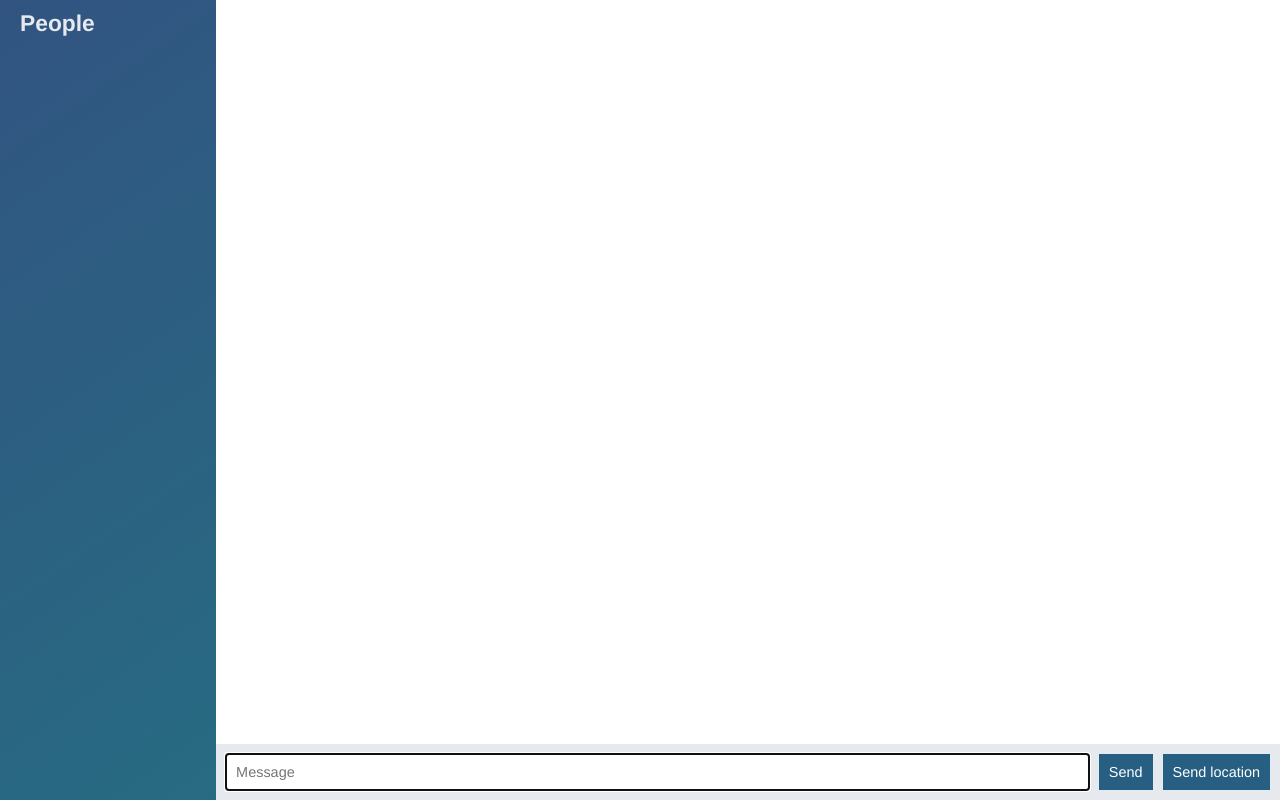
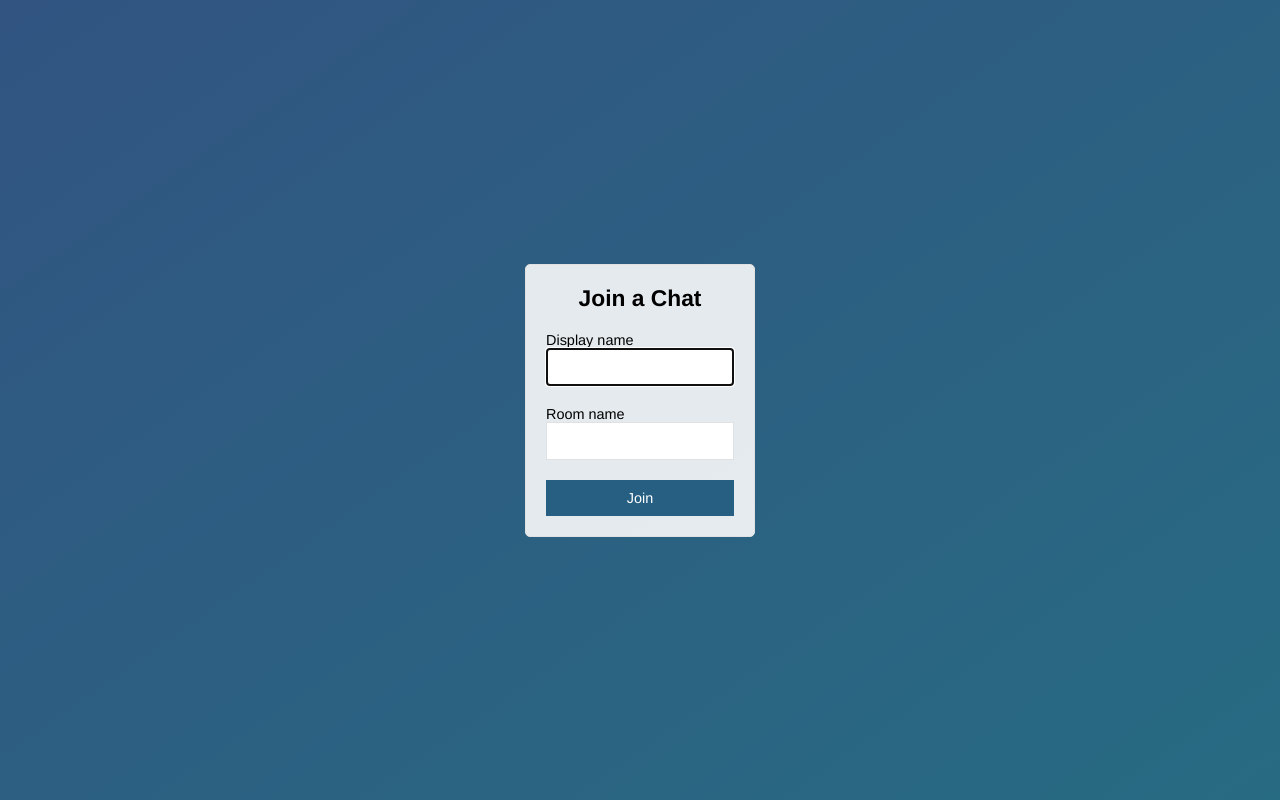
Before and after one commit to nayphyokyaw/nodejs-app, a website: page public/index.html in a window 1280 px wide. Drawn offline with nearby package versions, Linux system fonts and the light colour scheme; no server answers.

Commit message:
Add Join page that sumit to chat.html

```diff
--- a/public/index.html
+++ b/public/index.html
@@ -2,58 +2,28 @@
 <html>
 	<head>
 		<meta charset="utf-8">
+		<title>Join | ChatApp</title>
+		<meta name="viewport" content="width=device-width, initial-scale=1, user-scalable=no">
 		<link rel="stylesheet" href="/css/style.css">
-    <title> This is My Chat web application </title>
 	</head>
-  <body class="chat">
-
-  <div class="chat__sidebar">
-    <h3>People</h3>
-    <div id="users"></div>
+	<body class="centered-form">
+		<div class="centered-form__form">
+			<form action="/chat.html">
+				<div class="form-field">
+					<h3> Join a Chat </h3>
 				</div>
-
-  <div class="chat__main">
-    <ol id="messages" class="chat__messages"></ol>
-
-    <div class="chat__footer">
-      <form id="message-form">
-        <input name="message" type="text" placeholder="Message" autofocus autocomplete="off"/>
-        <button>Send</button>
+				<div class="form-field">
+					<lable>Display name</lable>
+					<input type="text" name="name" autofocus/>
+				</div>
+				<div class="form-field">
+					<lable>Room name</lable>
+					<input type="text" name="room"/>
+				</div>
+				<div class="form-field">
+					<button>Join</button>
+				</div>
 			</form>
-      <button id="send-location">Send location</button>
 		</div>
-  </div>
-
-  <script id="message-template" type="text/template">
-    <li class="message">
-      <div class="message__title">
-        <h4>{{from}}</h4>
-        <span>{{createdAt}}</span>
-      </div>
-      <div class="message__body">
-        <p>{{text}}</p>
-      </div>
-    </li>
-  </script>
-
-  <script id="location-message-template" type="text/template">
-    <li class="message">
-      <div class="message__title">
-        <h4>{{from}}</h4>
-        <span>{{createdAt}}</span>
-      </div>
-      <div class="message__body">
-        <p>
-          <a href="{{url}}" target="_blank">My current location</a>
-        </p>
-      </div>
-    </li>
-  </script>
-
-  <script src="/socket.io/socket.io.js"></script>
-  <script src="/js/libs/jquery-3.1.0.min.js"></script>
-  <script src="/js/libs/moment.js"></script>
-  <script src="/js/libs/mustache.js"></script>
-  <script src="/js/index.js"></script>
 	</body>
 </html>
```
Also changed, not shown: public/chat.html (added, +59 -0 lines), public/js/chat.js (renamed from public/js/index.js). Lines whose indentation alone changed are shown as unchanged.
